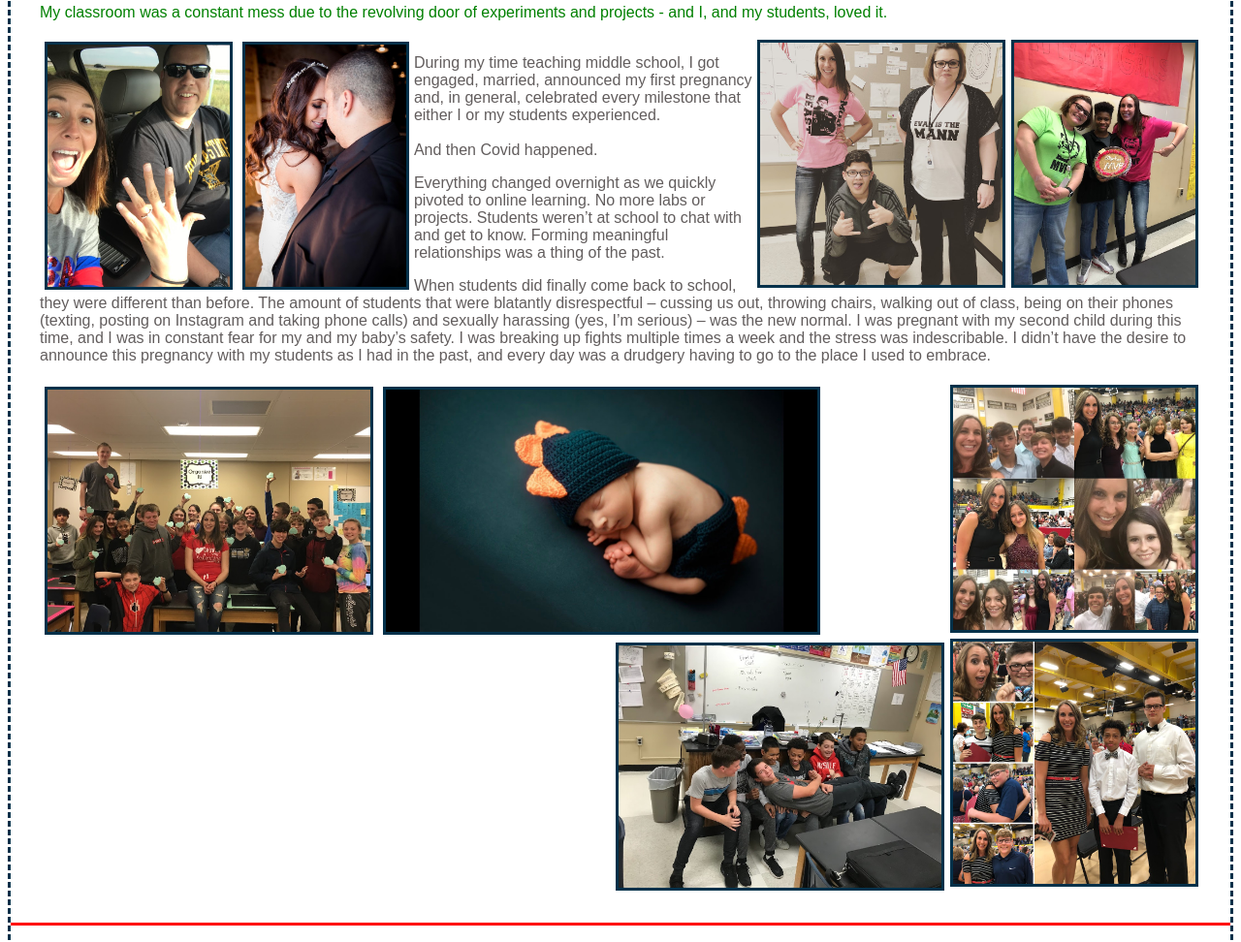
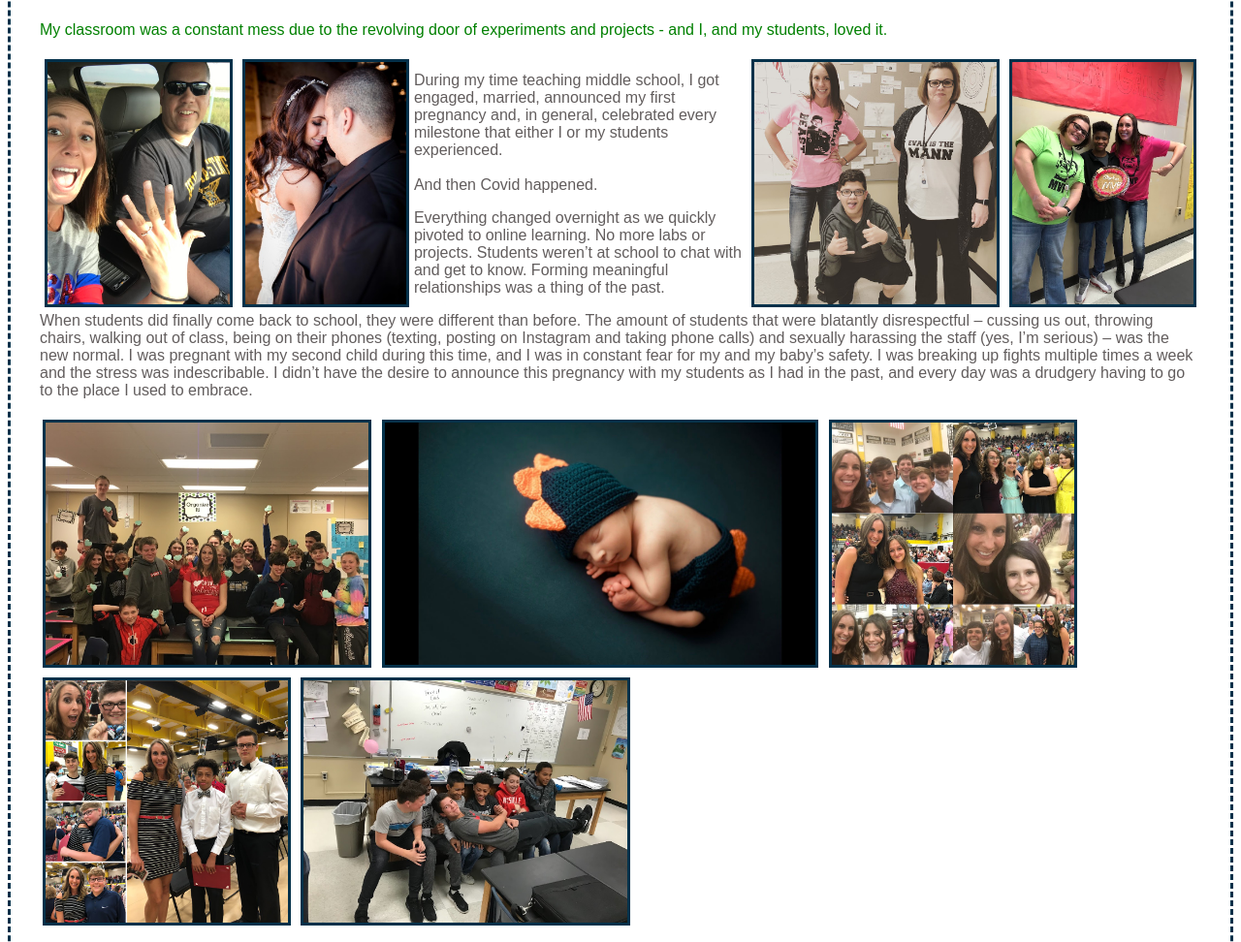
Before and after one commit to LaunchCodeAllhubs/js-assignment-4-html-me-something-cpresley37, a website: page index.html in a window 1280 px wide. Shown: the part 979-1951 px from the top of the page at 97% size. Drawn offline with Linux system fonts and the light colour scheme.

Commit message:
final edits

```diff
--- a/index.html
+++ b/index.html
@@ -7,8 +7,6 @@
    <style>
    .myDiv {
       border: 5px outset #03314A;
-      background-color: lightblue;
-      text-align: center;
    }
    </style>
 </head>
@@ -178,16 +176,16 @@
 
             <p>When students did finally come back to school, they were different than before. The amount of students
                that were blatantly disrespectful – cussing us out, throwing chairs, walking out of class, being on their
-               phones (texting, posting on Instagram and taking phone calls) and sexually harassing (yes, I’m serious) –
+               phones (texting, posting on Instagram and taking phone calls) and sexually harassing the staff (yes, I’m serious) –
                was the new normal. I was pregnant with my second child during this time, and I was in constant fear for
                my and my baby’s safety. I was breaking up fights multiple times a week and the stress was indescribable.
                I didn’t have the desire to announce this pregnancy with my students as I had in the past, and every day
                was a drudgery having to go to the place I used to embrace.<br><br>
-               <img src="images/IMG_4358.JPG" id="picsLeft">
-               <img src="images/IMG_6084.jpg" id="picsLeft">
-               <img src="images/F4783455-AE70-4C0A-BF91-F4ABE89DFDBB.jpg" id="picsRight">
-               <img src="images/606370B0-7DDF-466A-AA61-034939D23EB9.jpg" id="picsRight">
-               <img src="images/IMG_1975.jpg" id="picsRight">
+               <img src="images/IMG_4358.JPG" id="picsCenter">
+               <img src="images/IMG_6084.jpg" id="picsCenter">
+               <img src="images/F4783455-AE70-4C0A-BF91-F4ABE89DFDBB.jpg" id="picsCenter">
+               <img src="images/606370B0-7DDF-466A-AA61-034939D23EB9.jpg" id="picsCenter">
+               <img src="images/IMG_1975.jpg" id="picsCenter">
             </p>
          </article>
 
@@ -231,15 +229,7 @@
                <img src="images/IMG_5960.JPEG" id="picsCenter">
                </p>
          </article>
-
-         <!-- <div>
-            <video width="" height="" controls>
-               <source src= "https://photos.app.goo.gl/ddJXBHdp2KEDt6zs5" type="video"/>
-            </video>
-         </div> -->
-
       </main>
-
    </div>
 
    <footer><br>&copy;Charlotte Presley, July 2023<br></footer>
--- a/styles.css
+++ b/styles.css
@@ -31,15 +31,15 @@ body {
     border-color: red;
 }
 
-/* class selector */
-.fun-paragraph {
-    color: green;
-}
-
 /* element selector */
 p {
     font-family: sans-serif;
     color: #625D5D;
+}
+
+/* class selector */
+.fun-paragraph {
+    color: green;
 }
 
 /* Picture Styles */
@@ -48,7 +48,7 @@ p {
     float:right;
     height: 250px;
     object-fit: contain;
-    margin: 3px;
+    margin: 5px;
     border-style: solid;
     border-color: #03314A;
 }
```
